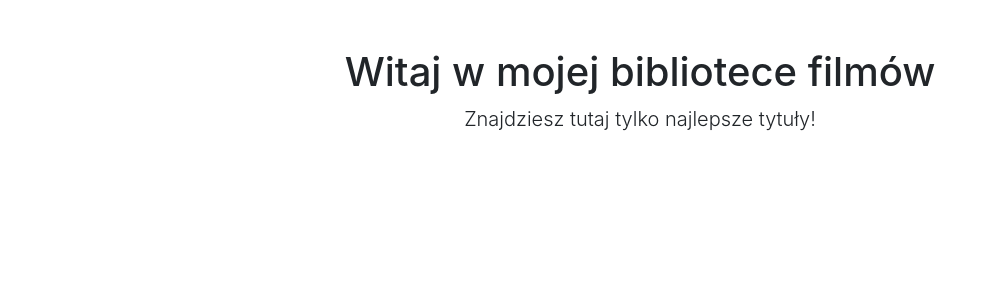
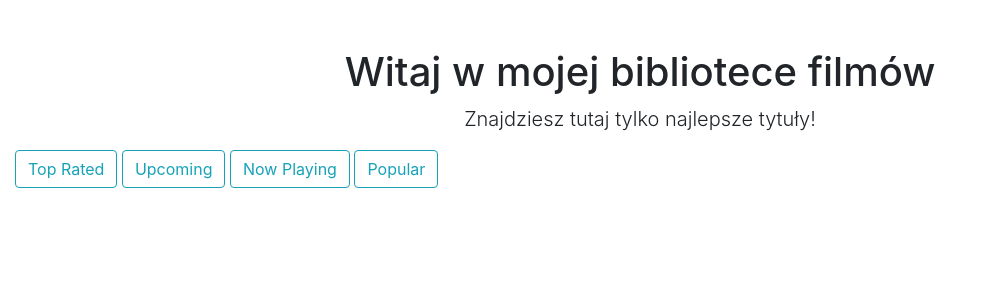
Before and after one commit to youngerJar/movies_catalogue, a Flask app: page / in a window 1280 px wide. Shown: the top 300 px of the page, without its empty margins (0-982 px from the left). Run offline with Flask 2, Linux system fonts and the light colour scheme; data that the repository does not hold is empty; some libraries are stand-ins or nearby versions.

Commit message:
Add templates/homepage.html

```diff
--- a/templates/homepage.html
+++ b/templates/homepage.html
@@ -6,6 +6,14 @@
     <h1 class="mt-5">Witaj w mojej bibliotece filmów</h1>
     <p class="lead">Znajdziesz tutaj tylko najlepsze tytuły!</p>
 </div>
+<div class="col-lg-12 mb-4">
+    <a href="{{ url_for('homepage', list_type="top_rated") }}" class="btn btn-outline-info">Top Rated</a>
+    <a href="{{ url_for('homepage', list_type="upcoming") }}" class="btn btn-outline-info">Upcoming</a>
+    <a href="{{ url_for('homepage', list_type="now_playing") }}" class="btn btn-outline-info">Now Playing</a>
+    <a href="{{ url_for('homepage', list_type="popular") }}" class="btn btn-outline-info">Popular</a>
+</div>
+
+
 <div class="col-lg-12 mb-4">
     {% for lista in new_list %}
          {% if current_list==lista %}
```
